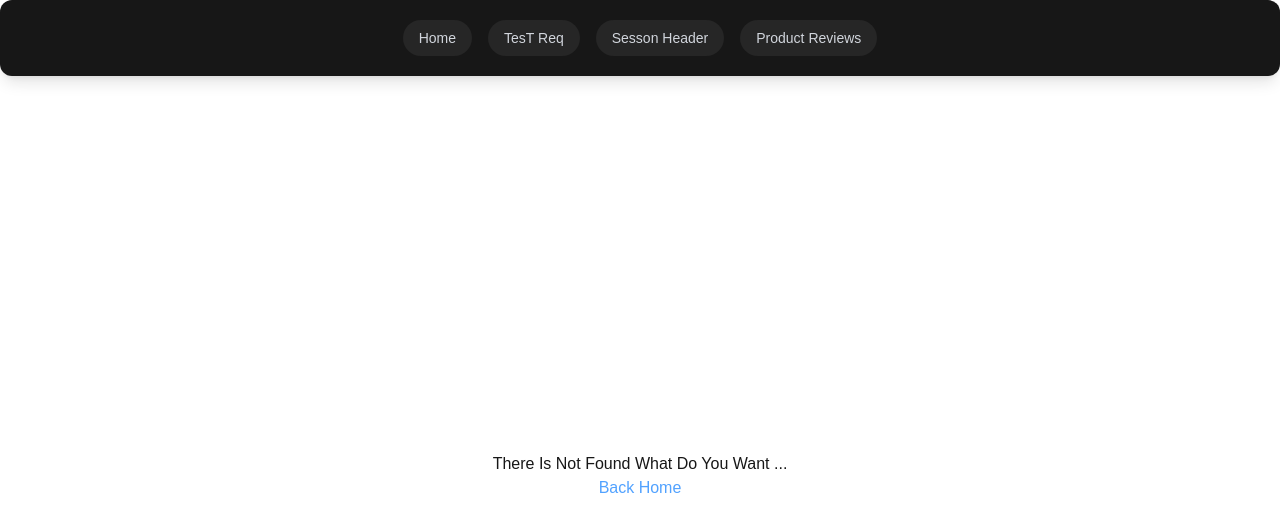
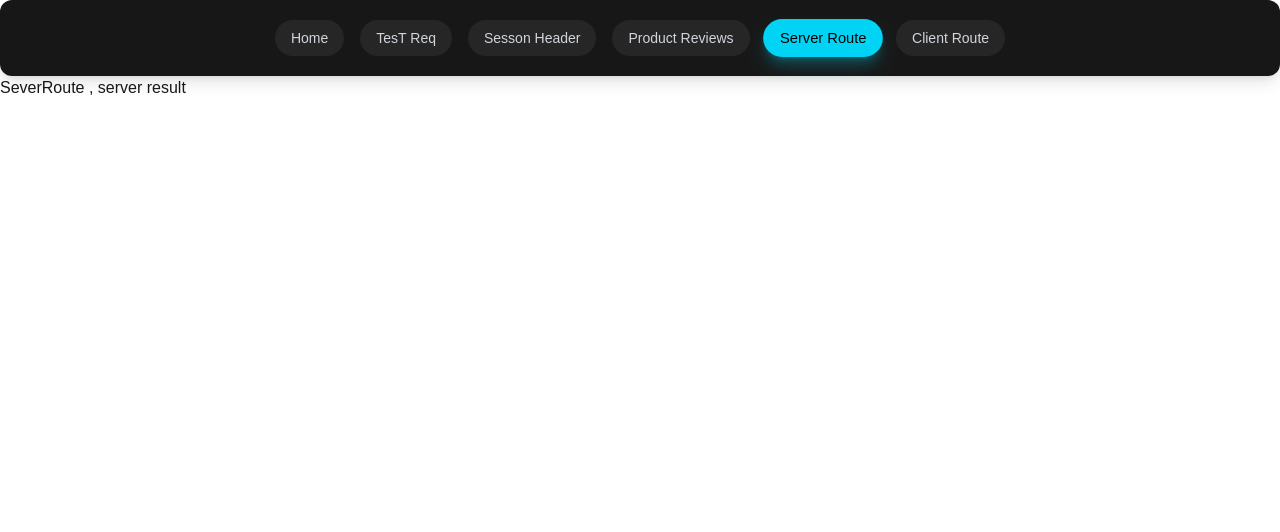
Before and after one commit to Mohammadiko33/learn-NextJs-backend-covered, a Next.js app: page /server-route in a window 1280 px wide. Before the commit this address had no page. Shown: the top 532 px of the page. Built offline with nearby package versions, Linux system fonts and the light colour scheme.

Commit message:
60 - Server-only Code

```diff
--- a/package.json
+++ b/package.json
@@ -16,6 +16,7 @@
     "react-dom": "19.1.0",
     "react-spinners": "^0.17.0",
     "react-toastify": "^11.0.5",
+    "server-only": "^0.0.1",
     "sqlite3": "^5.1.7"
   },
   "devDependencies": {
--- a/src/Components/Header.tsx
+++ b/src/Components/Header.tsx
@@ -15,6 +15,8 @@ const Header = () => {
     { title: "tesT Req", href: "/testReq" },
     { title: "sesson header", href: "/headse" },
     { title: "product reviews", href: "/product-reviews" },
+    { title: "server route", href: "/server-route" },
+    { title: "client route", href: "/client-route" },
   ];
 
   return (
--- /dev/null
+++ b/src/Components/utils/server.ts
@@ -0,0 +1,10 @@
+import "server-only"
+export const serverSide = () => {
+    console.log(`
+        use multiple libraries
+        use environment variables
+        interact with a database
+        process confidential information
+    `)
+    return "server result"
+}
--- /dev/null
+++ b/src/app/client-route/page.tsx
@@ -0,0 +1,11 @@
+"use client"
+import { serverSide } from "@/Components/utils/server"
+
+const ClientRoute = () => {
+  const res = serverSide()
+  return (
+    <div>ClientRoute , {res}</div>
+  )
+}
+
+export default ClientRoute
--- /dev/null
+++ b/src/app/server-route/page.tsx
@@ -0,0 +1,10 @@
+import { serverSide } from "@/Components/utils/server"
+
+const SeverRoute = () => {
+  const res = serverSide()
+  return (
+    <div>SeverRoute , {res}</div>
+  )
+}
+
+export default SeverRoute
```
Also changed, not shown: 1 other file (tests, documents, lock files or other folders).
